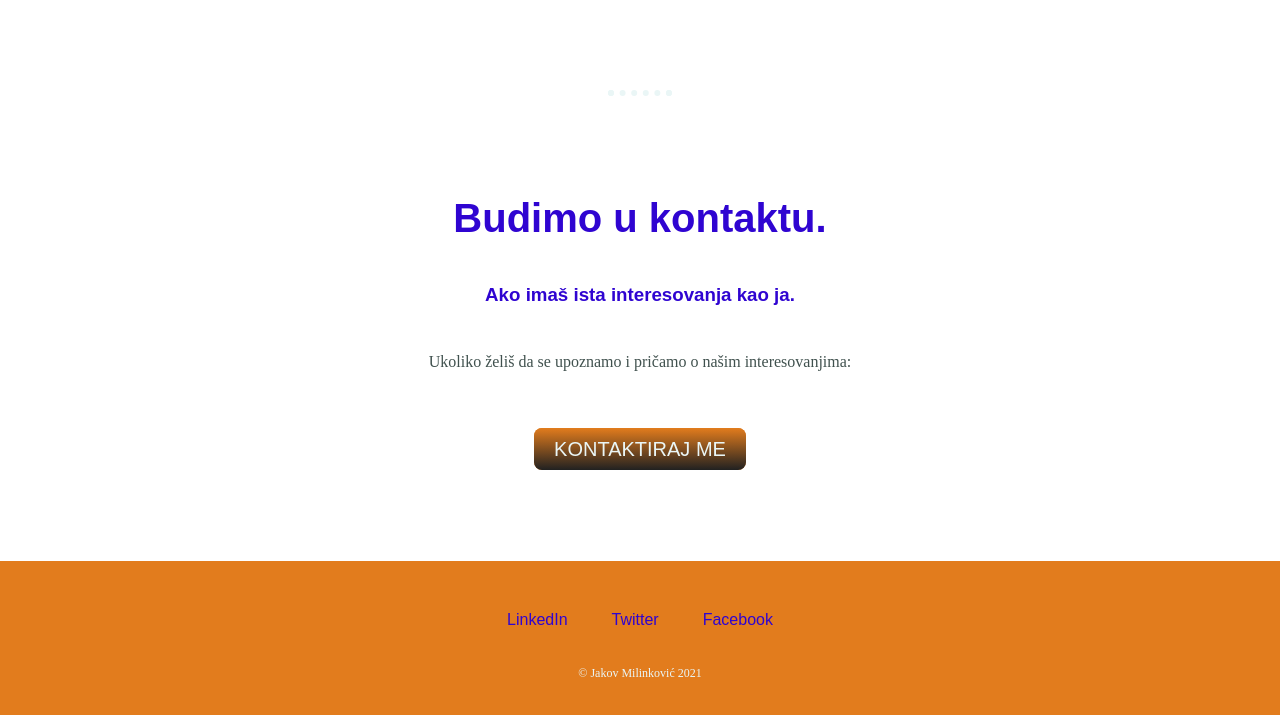
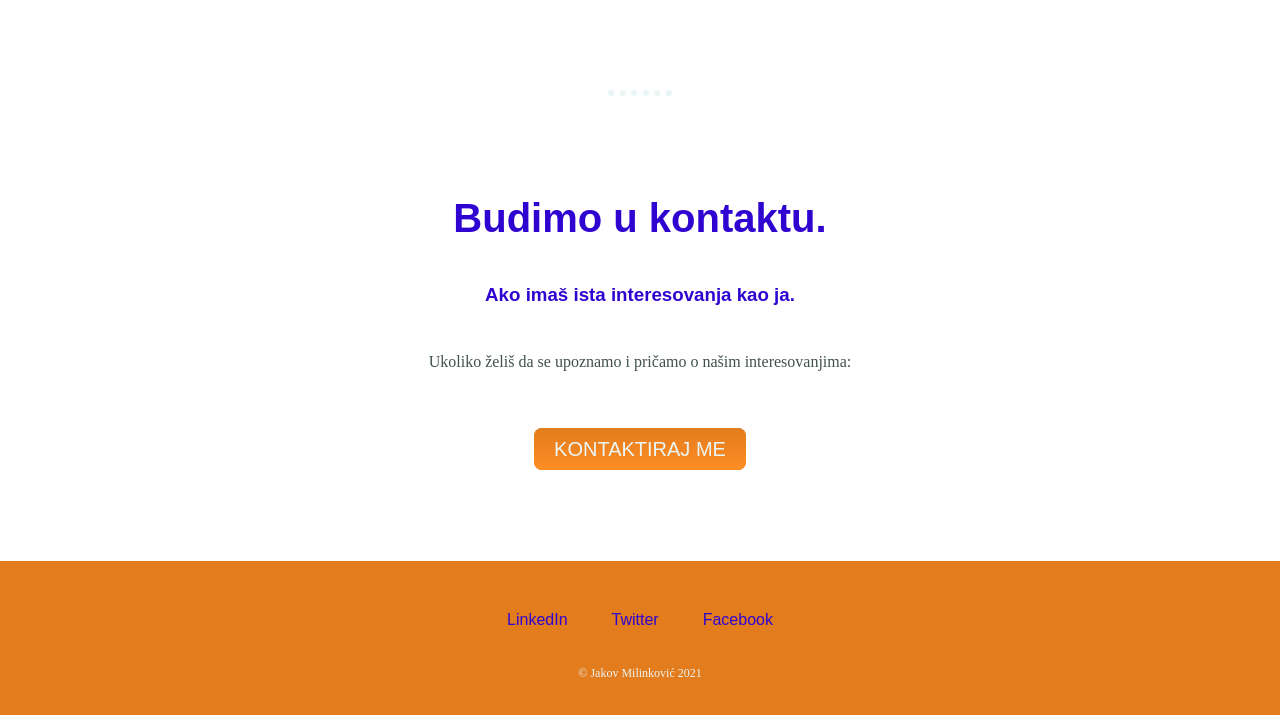
Before and after one commit to Jakov04/Personal-site, a plain HTML site: page index.html in a window 1280 px wide. In both pictures the pointer is over the link "KONTAKTIRAJ ME". Shown: the part 2016-2731 px from the top of the page. Drawn offline with Linux system fonts and the light colour scheme.

Commit message:
Update styles.css

```diff
--- a/CSS/styles.css
+++ b/CSS/styles.css
@@ -129,7 +129,7 @@ body {
   }
 
 .btn {
-  background: #e27c1d
+  background: #e27c1d;
   background-image: -webkit-linear-gradient(top, #e27c1d, #c46e1d);
   background-image: -moz-linear-gradient(top, #e27c1d, #c46e1d);
   background-image: -ms-linear-gradient(top, #e27c1d, #c46e1d);
@@ -147,10 +147,10 @@ body {
 
 .btn:hover {
   background: #e27c1d;
-  background-image: -webkit-linear-gradient(top, #e27c1d, #212121);
-  background-image: -moz-linear-gradient(top, #e27c1d, #212121);
-  background-image: -ms-linear-gradient(top, #e27c1d, #212121);
-  background-image: -o-linear-gradient(top, #e27c1d, #212121);
-  background-image: linear-gradient(to bottom, #e27c1d, #212121);
+  background-image: -webkit-linear-gradient(top, #e27c1d, #ff8d24);
+  background-image: -moz-linear-gradient(top, #e27c1d, #ff8d24);
+  background-image: -ms-linear-gradient(top, #e27c1d, #ff8d24);
+  background-image: -o-linear-gradient(top, #e27c1d, #ff8d24);
+  background-image: linear-gradient(to bottom, #e27c1d, #ff8d24);
   text-decoration: none;
 }
```
